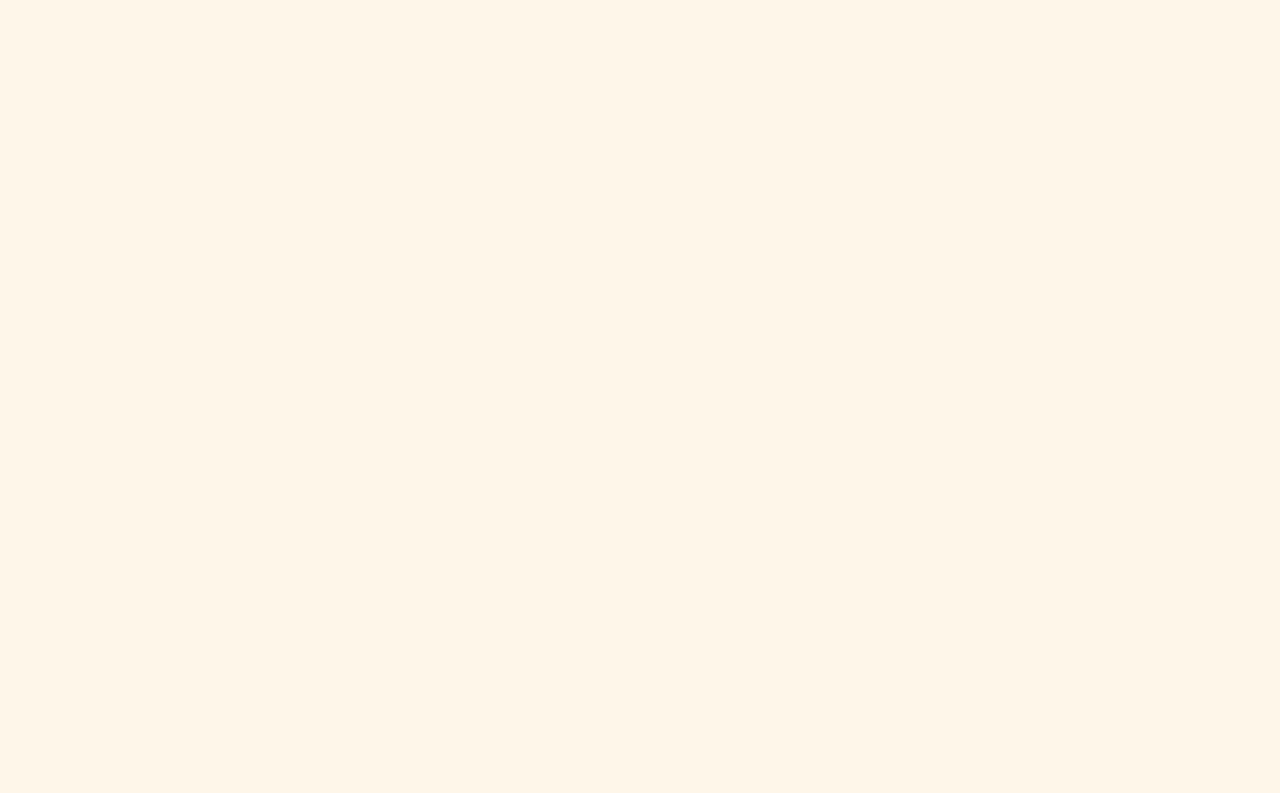
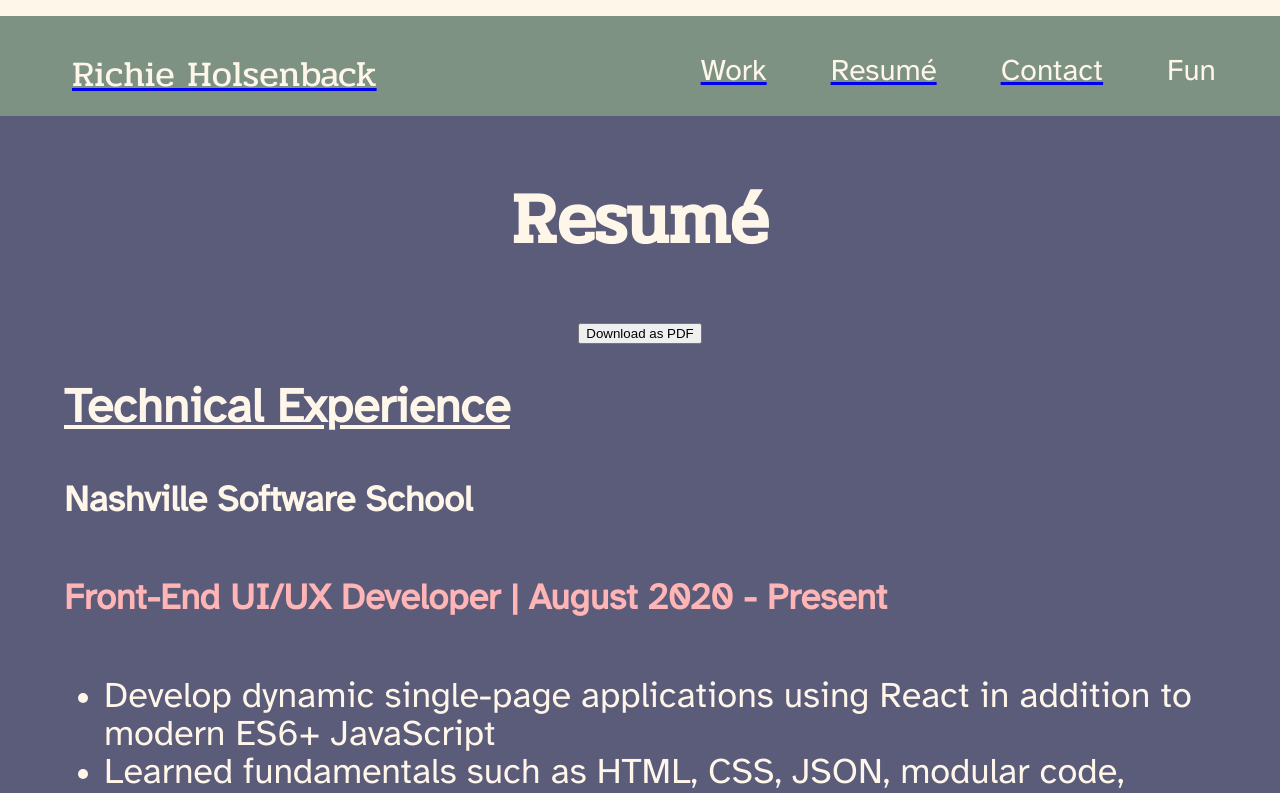
Before and after one commit to richieholsenback/portfolio, a React (Create React App) app: page /resume in a window 1280 px wide. Shown: the top 793 px of the page. Built offline with nearby package versions, Linux system fonts and the light colour scheme.

Commit message:
resume section filled out

```diff
--- a/src/Components/ApplicationView.js
+++ b/src/Components/ApplicationView.js
@@ -2,6 +2,7 @@ import React from "react";
 import { Route } from "react-router-dom"
 import { ContactSection } from "./Contact/Contact";
 import { NavBar } from "./NavBar/NavBar";
+import { Resume } from "./Resume/Resume";
 import { GreetingSection } from "./Work/Greet";
 
 export const ApplicationViews = props => {
@@ -16,6 +17,11 @@ export const ApplicationViews = props => {
                 <NavBar />
                 <ContactSection />
             </Route>
+
+            <Route exact path='/resume'>
+                <NavBar />
+                <Resume />
+            </Route>
         </div>
     )
 }
--- a/src/Components/NavBar/NavBar.js
+++ b/src/Components/NavBar/NavBar.js
@@ -19,9 +19,9 @@ export const NavBar = props => {
                  </Link>
                 </li>
                 <li className="navbar__item">
-                    {/* <Link className="navbar__link" to="/resume"> */}
+                    <Link className="navbar__link" to="/resume">
                        <h4 className="navtext">Resumé</h4>
-                {/* </Link> */}
+                </Link>
                 </li>
                 <li className="navbar__item">
                     <Link className="navbar__link" to="/contact">
--- /dev/null
+++ b/src/Components/Resume/Education.js
@@ -0,0 +1,17 @@
+import "../scss/Resume.scss"
+
+export const Education = () => {
+    return (
+        <div className="edu-section">
+            <h2 className="exp-section-header text-white">Education</h2>
+            <div className="Edu">
+                <h4 className="exp-company text-white">Nashville Software School</h4>
+                <h5 className="exp-position text-white">UI/UX Design, Front-End Development | Aug 2020 - Present</h5>
+            </div>
+            <div className="Edu">
+                <h4 className="exp-company text-white">Auburn University</h4>
+                <h5 className="exp-position text-white">Bachelor of Science, Major in Finance | Aug 2011 - May 2016</h5>
+            </div>
+        </div>
+    )
+}
--- a/src/Components/Resume/ProExp.js
+++ b/src/Components/Resume/ProExp.js
@@ -0,0 +1,36 @@
+import "../scss/Resume.scss"
+
+export const ProExp = () => {
+    return (
+        <div className="ProExp">
+            <h2 className="exp-section-header text-white">Professional Experience</h2>
+            <h4 className="exp-company text-white">SmileDirectClub</h4>
+            <h5 className="exp-position text-pink">Social Media/Content Specialist | Oct 2019 - Aug 2020</h5>
+            <ul>
+                <li className="exp-descrip text-white">Create and design online content geared towards a variety of customers keeping mobile-device design in mind</li>
+                <li className="exp-descrip text-white">Maintain content on all social channels, including Instagram, Facebook, Twitter, YouTube, Pinterest and LinkedIn</li>
+                <li className="exp-descrip text-white">Work with web development team to create content that worked with site design and layout</li>
+            </ul>
+            <h5 className="exp-position text-pink">Customer Care Floor Support/Specialist | Apr 2018 - Oct 2019</h5>
+            <ul>
+                <li className="exp-descrip text-white">Provide team members with assistance regarding company text-white standard operating procedures, software and specialty cases</li>
+                <li className="exp-descrip text-white">Created solutions and procedures that ensured that customers were being assisted as efficiently as possible, decreasing time spent on cases by team members</li>
+                <li className="exp-descrip text-white">Follow up with customers  to find solutions more geared towards their individual desires</li>
+            </ul>
+            <h4 className="exp-company text-white">Gotta Guy Marketing</h4>
+            <h5 className="exp-position text-pink">Marketing Associate  |  Jan 2018 - Dec 2018</h5>
+            <ul>
+                <li className="exp-descrip text-white">Create advertisement material that recipients find informational and attractive</li>
+                <li className="exp-descrip text-white">Maintain a social media presents for dozens of insurance agents with informative and engaging posts</li>
+                <li className="exp-descrip text-white">Monitor engagement and activity on posts to gauge success of campaigns</li>
+            </ul>
+            <h4 className="exp-company text-white">Richie Holsenback Productions</h4>
+            <h5 className="exp-position text-pink">Owner  |  May 2016 - Present</h5>
+            <ul>
+                <li className="exp-descrip text-white">Work with clients and end users to create media that suits their personal and professional needs that is aesthetically pleasing as well as functional</li>
+                <li className="exp-descrip text-white">Create a vision for clients that properly conveys the format and tone of the media I produce</li>
+                <li className="exp-descrip text-white">Expand and maintain a customer base and communicate with customers to resolve any creative differences</li>
+            </ul>
+        </div>
+    )
+}
--- /dev/null
+++ b/src/Components/Resume/Resume.js
@@ -0,0 +1,19 @@
+import { Button } from "bootstrap"
+import { Education } from "./Education"
+import { ProExp } from "./ProExp"
+import { TechExp } from "./TechExp"
+import "../scss/Resume.scss"
+
+export const Resume = () => {
+    return (
+        <div className="resume-section">
+            <div className="resume-section-header">
+                <h1 className="resume-header">Resumé</h1>
+                <button>Download as PDF</button>
+            </div>
+            <TechExp />
+            <ProExp />
+            <Education />
+        </div>
+    )
+}
--- a/src/Components/Resume/TechExp.js
+++ b/src/Components/Resume/TechExp.js
@@ -0,0 +1,18 @@
+import "../scss/Resume.scss"
+
+export const TechExp = () => {
+    return (
+        <div className="TechExp">
+            <h2 className="exp-section-header text-white">Technical Experience</h2>
+            <h4 className="exp-company text-white">Nashville Software School</h4>
+            <h5 className="exp-position text-pink">Front-End UI/UX Developer | August 2020 - Present</h5>
+            <ul>
+                <li className="exp-descrip text-white">Develop dynamic single-page applications using React in addition to modern ES6+ JavaScript</li>
+                <li className="exp-descrip text-white">Learned fundamentals such as HTML, CSS, JSON, modular code, reusable components, database structure and using Entity Relationship Diagrams</li>
+                <li className="exp-descrip text-white">Work with team members to create sites with user experience in mind, lead user testing sessions in order to gain knowledge on how to improve user interface and enhance the site based on those results</li>
+                <li className="exp-descrip text-white">Exposed to an Agile environment through frequent group projects including daily stand ups, planning, ticket assignments and problem solving</li>
+                <li className="exp-descrip text-white">Used Githib to perform and review pull requests to ensure working code free of merge conflicts</li>
+            </ul>
+        </div>
+    )
+}
--- /dev/null
+++ b/src/Components/scss/Resume.scss
@@ -0,0 +1,49 @@
+@use 'variables';
+
+.resume-section{
+    background-color: #5B5B7A;
+}
+
+.resume-header{
+    font-family: "Pridi";
+}
+
+.text-white{
+    color: #FFF6EA;
+    font-family: "Atkinson-Hyperledgible-Regular";
+    font-size: 36px;
+}
+.text-pink{
+    color: #FFB5B5;
+    font-family: "Atkinson-Hyperledgible-Regular";
+    font-size: 36px;
+}
+
+.exp-section-header{
+    font-size: 48px;
+    text-decoration: underline;
+}
+
+.TechExp{
+    margin-left: 4em;
+    margin-right: 4em;
+}
+.ProExp{
+    margin-left: 4em;
+    margin-right: 4em;
+}
+.edu-section{
+    margin-left: 4em;
+    margin-right: 4em;
+}
+
+.exp-descrip {
+    list-style-type: disc;
+}
+
+.resume-section-header{
+    display: flex;
+    justify-content: center;
+    align-items: center;
+    flex-direction: column;
+}
```
Also changed, not shown: src/Components/Resume/TechStack.js (+37 -0 lines), 1 other file (tests, documents, lock files or other folders).
